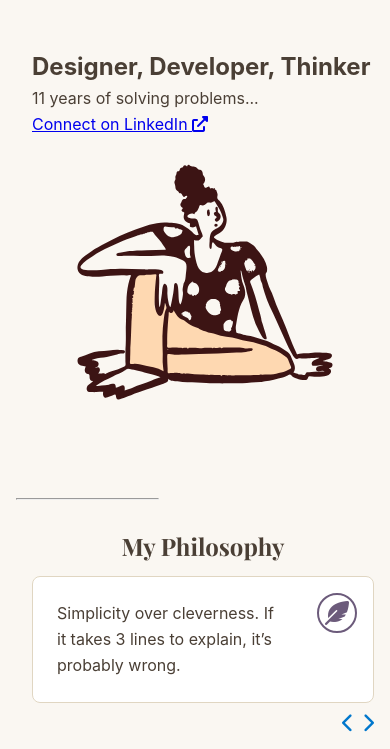
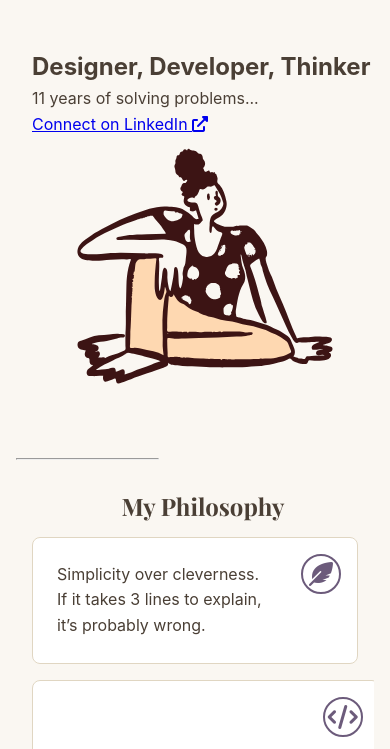
Before and after one commit to abhilashini/abhilashini.github.io, a Jekyll site: the page built from index.md, in a window 390 px wide. Shown: the top 749 px of the page. Built offline with Jekyll 4.4.1, drawn with Linux system fonts in a browser that asks for light colours; some of the changed text lies outside the part shown; grey boxes are pictures that could not be loaded.

Commit message:
Touch swipe support, pre-wrap code blocks, palette exploration update

```diff
--- a/assets/css/style.css
+++ b/assets/css/style.css
@@ -186,6 +186,7 @@
   border-radius: 4px;
   overflow-x: auto;
   margin: 3rem 0 0 0;
+  white-space: pre-wrap;
 }
 
 /* Carousel Navigation */
@@ -240,3 +241,49 @@
     width: 40%;
   }
 }
+
+@media (max-width: 768px) {
+  /* Stack titles/doodles above content */
+  .section-title,
+  .doodle {
+    position: static;
+    width: 100%;
+    text-align: center;
+    margin: 1rem auto;
+  }
+
+  /* Center titles and doodles */
+  .section-title--left,
+  .section-title--right {
+    left: auto;
+    right: auto;
+    text-align: center;
+  }
+
+  .doodle--left,
+  .doodle--right {
+    left: auto;
+    right: auto;
+    display: block;
+    margin: 0 auto 2rem;
+  }
+
+  /* Horizontal scrolling for carousels */
+  .carousel {
+    overflow-x: auto;
+    scroll-snap-type: x mandatory;
+    -webkit-overflow-scrolling: touch;
+    padding-bottom: 1rem;
+  }
+
+  .carousel .card {
+    flex: 0 0 90%; /* 90% width for mobile cards */
+    scroll-snap-align: start;
+    display: inline-block;
+    margin-right: 1rem;
+  }
+
+  .carousel-nav {
+    display: none; /* Hide arrows on mobile (use swipe) */
+  }
+}
--- a/assets/js/scripts.js
+++ b/assets/js/scripts.js
@@ -49,3 +49,19 @@
   showSection(activeSectionIndex);
   showCard(sections[activeSectionIndex].querySelector('.carousel'), activeCarouselIndex);
 });
+
+// Add touch swipe detection
+document.querySelectorAll('.carousel').forEach(carousel => {
+  let touchStartX = 0;
+  carousel.addEventListener('touchstart', (e) => {
+    touchStartX = e.touches[0].clientX;
+  });
+  carousel.addEventListener('touchend', (e) => {
+    const touchEndX = e.changedTouches[0].clientX;
+    const deltaX = touchStartX - touchEndX;
+    if (Math.abs(deltaX) > 50) { // Minimum swipe distance
+      if (deltaX > 0) navigateCarousel(1); // Swipe left → next
+      else navigateCarousel(-1); // Swipe right → previous
+    }
+  });
+});
```
Also changed, not shown: assets/palette_explore.md (added, +7 -0 lines).
